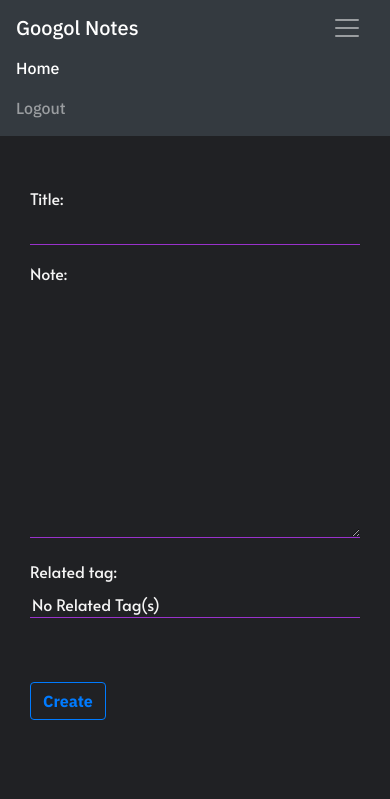
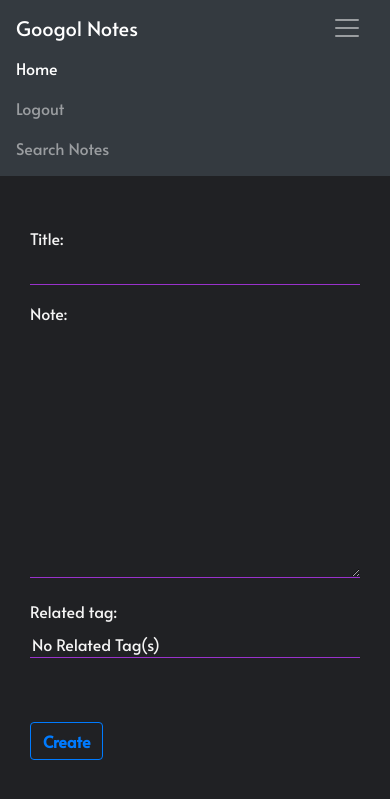
Before and after one commit to ahmishra/Googol-Notes, a Django app: page /note/new in a window 390 px wide, after a click that opens the changed part. Shown: the top 799 px of the page. Run offline with Django 3.2, Linux system fonts and the light colour scheme; the visitor is signed in with stand-in values (Sample User, id 1); some libraries are stand-ins or nearby versions.

Commit message:
Better Navigation and Added A Search Notes System And Other Bug Fixes

```diff
--- a/GoogolNotes/settings.py
+++ b/GoogolNotes/settings.py
@@ -107,7 +107,7 @@
 
 LANGUAGE_CODE = 'en-us'
 
-TIME_ZONE = 'UTC'
+TIME_ZONE = 'Asia/Kolkata'
 
 USE_I18N = True
 
--- a/app/urls.py
+++ b/app/urls.py
@@ -9,4 +9,5 @@
     path('note/detail/<int:pk>/', v.NoteDetailView.as_view(), name='detail-note'),
     path('note/update/<int:pk>/', v.NoteEditView.as_view(), name='update-note'),
     path('note/delete/<int:pk>/', v.NoteDeleteView.as_view(), name='delete-note'),
+    path('note/search/', v.note_search, name='search-note')
 ]
--- a/app/views.py
+++ b/app/views.py
@@ -35,3 +35,13 @@
 class NoteDeleteView(LoginRequiredMixin, generic.DeleteView):
     model = Note
     success_url = reverse_lazy('app:all-notes')
+
+
+def note_search(request):
+    query = request.GET.get('q')
+    queryset = Note.objects.all()
+
+    if query:
+        queryset = queryset.filter(related_tag__icontains=query)
+
+    return render(request, 'app/note_search.html', {'results': queryset})
--- a/static/css/master.css
+++ b/static/css/master.css
@@ -1,6 +1,6 @@
 /* Basic Setup */
 body {
-	font-family: 'IBM Plex Sans', sans-serif;
+	font-family: 'Alata', sans-serif;
 	background-color: #202124;
 	color: whitesmoke;
 
@@ -74,3 +74,19 @@
 iframe {
 	width: 100%;
 }
+
+/* Scroll Bar */
+::-webkit-scrollbar {
+  width: 10px;
+  cursor: pointer;
+}
+::-webkit-scrollbar-track {
+  background-color: #202124;
+}
+::-webkit-scrollbar-thumb {
+  background: #111;
+}
+::-webkit-scrollbar-thumb:hover {
+  background: #555;
+  cursor: pointer;
+}
--- a/templates/app/note_confirm_delete.html
+++ b/templates/app/note_confirm_delete.html
@@ -8,7 +8,7 @@
 		<h3>Are You Sure You Want To Delete "{{ object }}" ?</h3><br>
 		<form method="POST">
 			{% csrf_token %}
-			<a autofocus href="{% url 'app:all-notes' %}" class="btn btn btn-primary">No Take Me Back</a><br><br>
+			<a autofocus href="{% url 'app:detail-note' pk=object.pk %}" class="btn btn btn-primary">No Take Me Back</a><br><br>
 			<input type="submit" value='Delete' class="btn btn-sm btn-outline-danger">
 		</form>
 </div>
--- a/templates/app/note_detail.html
+++ b/templates/app/note_detail.html
@@ -6,7 +6,7 @@
 
 {% block content %}
 <h2>{{ object.title }} Details</h2>
-<strong>Tagged: {{ object.related_tag }}</strong>
+Tagged: {{ object.related_tag }}
 
 <p>Date Created: {{ object.date }}</p>
 <hr style="background: gray;">
--- a/templates/app/note_form.html
+++ b/templates/app/note_form.html
@@ -5,11 +5,11 @@
 {% block content %}
 <h2></h2>
 <div class="container">
-	<form method="POST">
+	<form method="POST" spellcheck="false">
 		{% csrf_token %}
 		{{ form.as_p }}
 		<br><br>
-		<input type="submit" value='Create' class="btn btn-outline-primary">
+		<input type="submit" value='Create' class="btn btn-outline-primary"><br><br>
 	</form>
 </div>
 {% endblock content %}
--- a/templates/app/note_list.html
+++ b/templates/app/note_list.html
@@ -3,7 +3,6 @@
 {% block title  %}Googol Notes- All Your Notes{% endblock title  %}
 
 {% block content %}
-
 <div class="row">
 {% for object in object_list %}
 	{% if object.user == user %}
--- a/templates/app/note_update.html
+++ b/templates/app/note_update.html
@@ -5,11 +5,11 @@
 {% block content %}
 <h2></h2>
 <div class="container">
-	<form method="POST">
+	<form method="POST" spellcheck="false">
 		{% csrf_token %}
 		{{ form.as_p }}
 		<br><br>
-		<input type="submit" value='Update' class="btn btn-outline-primary">
+		<input type="submit" value='Update' class="btn btn-outline-primary"><br><br>
 	</form>
 </div>
 {% endblock content %}
--- a/templates/base.html
+++ b/templates/base.html
@@ -25,15 +25,18 @@
 	      <span class="navbar-toggler-icon"></span>
 	    </button>
 	    <div class="collapse navbar-collapse" id="navbarNavAltMarkup">
+	    	<ul class="navbar-nav mr-auto">
 		      <div class="navbar-nav">
 		        <a class="nav-link active" href="{% url 'app:all-notes' %}">Home <span class="sr-only">(current)</span></a>
 		        {% if user.is_authenticated %}
 		        <a class="nav-link" href="{% url 'accounts:logout' %}">Logout</a>
+		        <a class="nav-link" href="{% url 'app:search-note' %}">Search Notes</a>
 		        {% else %}
 		        <a class="nav-link" href="{% url 'accounts:login'  %}">Login</a>
 		        <a class="nav-link" href="{% url 'accounts:signup' %}">Signup</a>
 		        {% endif %}
 		      </div>
+		    </ul>
 	    </div>
 	</nav>
 
```
Also changed, not shown: templates/app/note_search.html (added, +38 -0 lines). Lines whose indentation alone changed are shown as unchanged.
